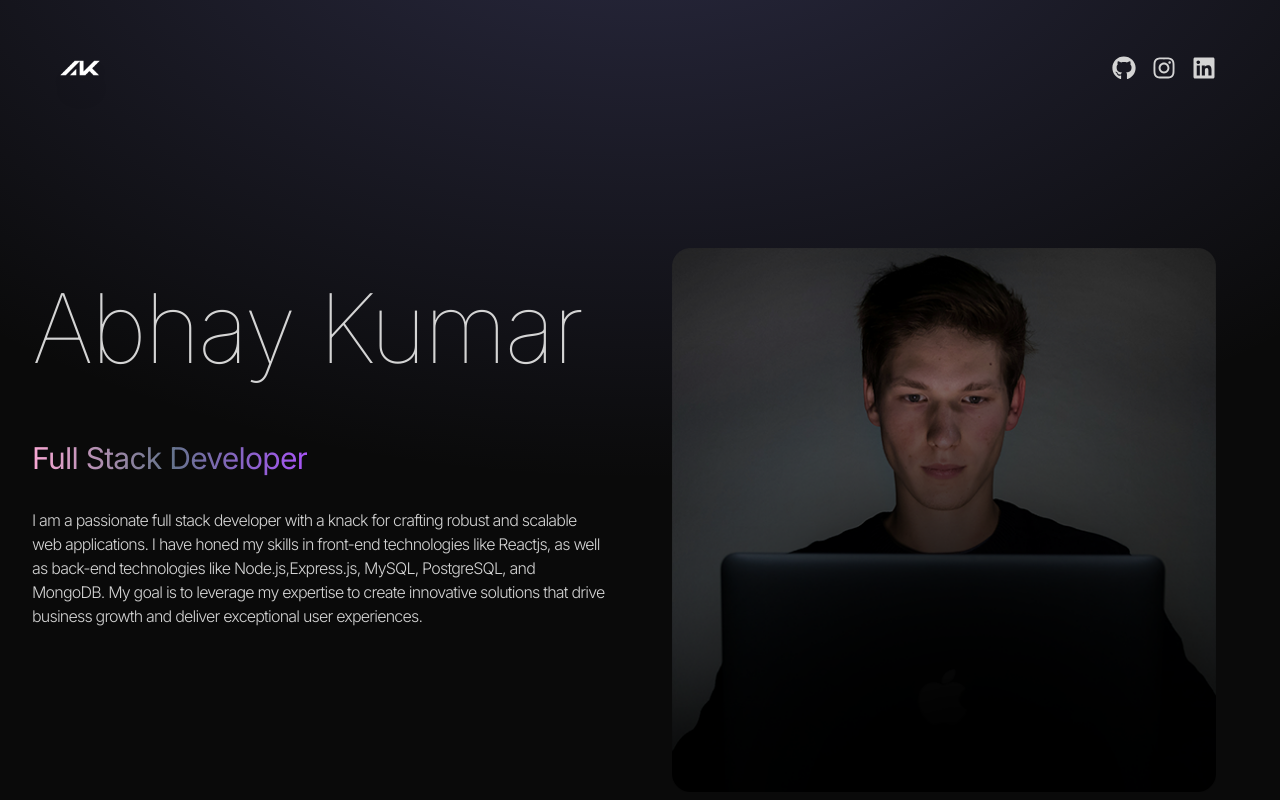
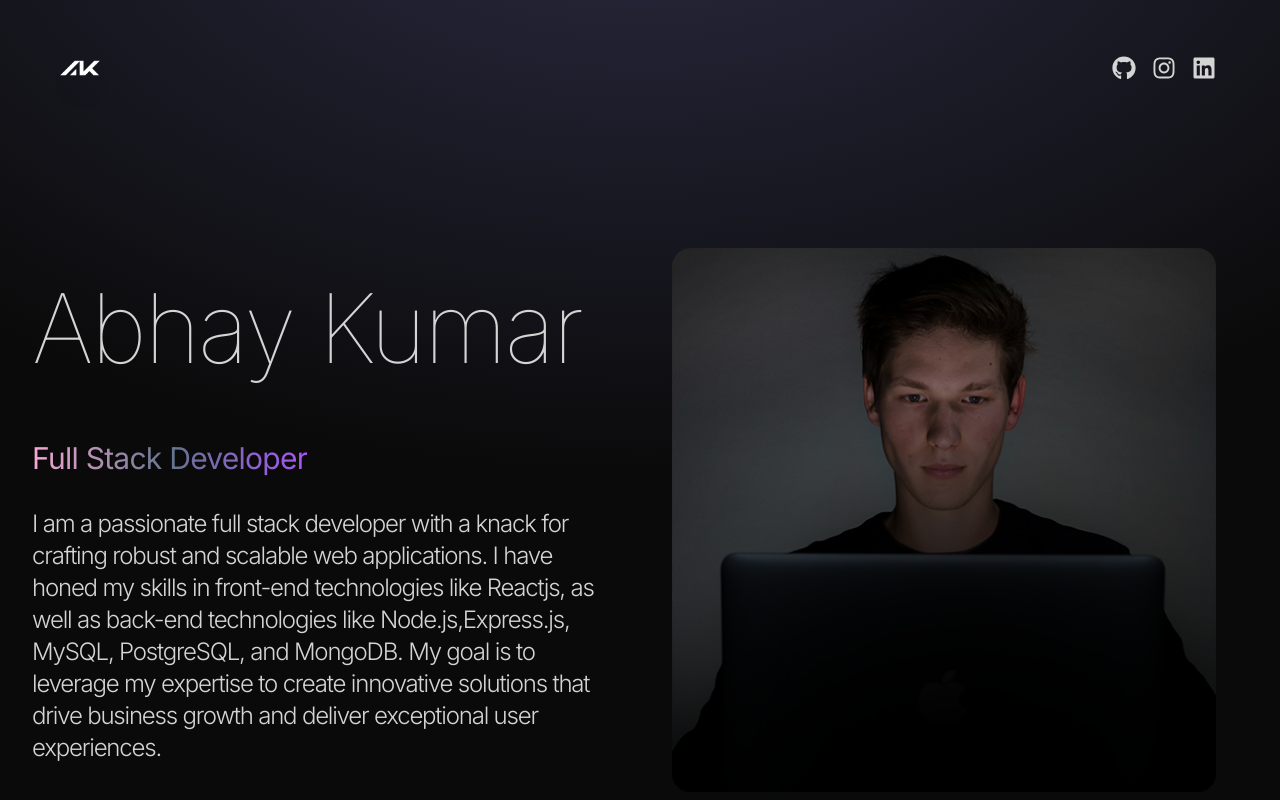
Before and after one commit to itzabhay01/react-portfolio-Abhay, a React (Vite) app: page / in a window 1280 px wide. Shown: the top 800 px of the page. Built offline with nearby package versions, Linux system fonts and the light colour scheme.

Commit message:
new commit

```diff
--- a/src/components/Hero.jsx
+++ b/src/components/Hero.jsx
@@ -31,7 +31,7 @@ const Hero = () => {
                         <motion.p variants={container(1)}
                         initial="hidden"
                         animate='visible'
-                        className='my-2 max-w-xl py-6 font-light tracking-tighter'>{HERO_CONTENT}</motion.p>
+                        className='my-2 max-w-xl py-6 font-light tracking-tighter text-2xl'>{HERO_CONTENT}</motion.p>
 
                     </div>
                 </div>
```
